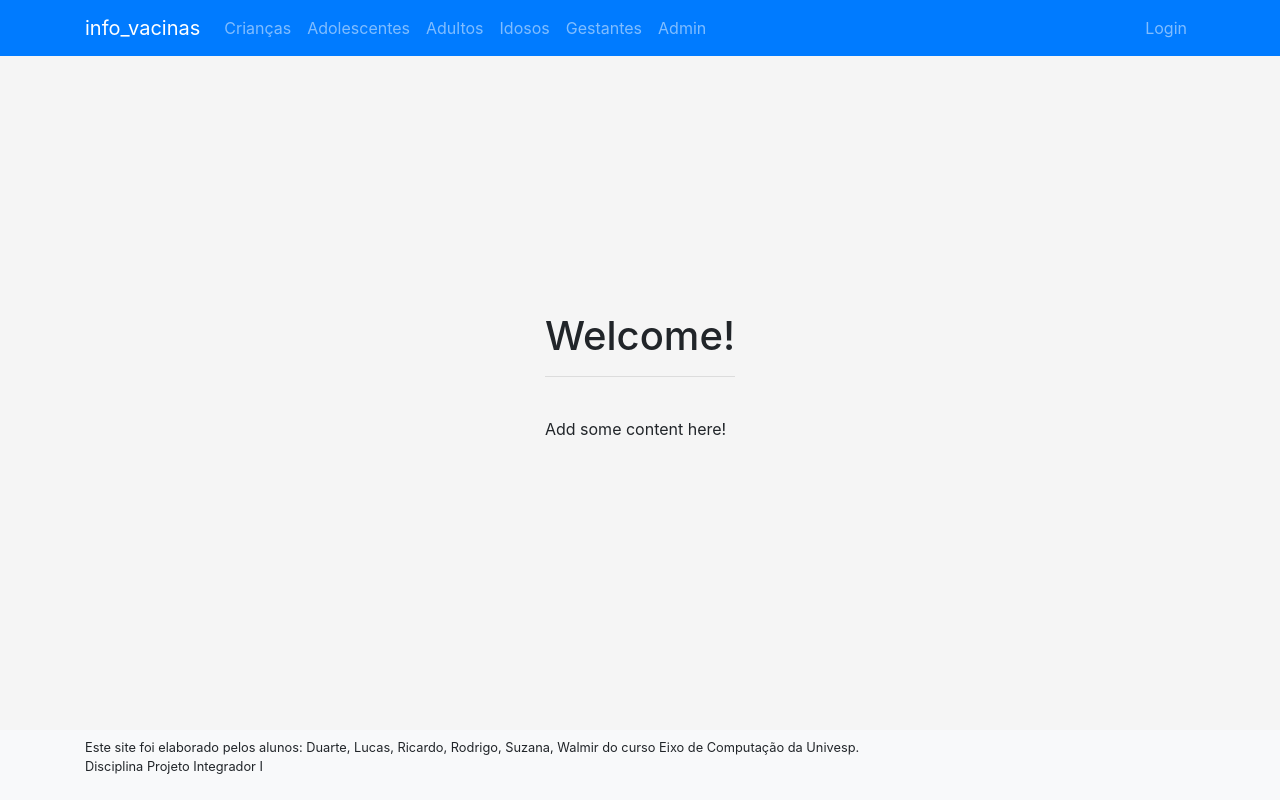
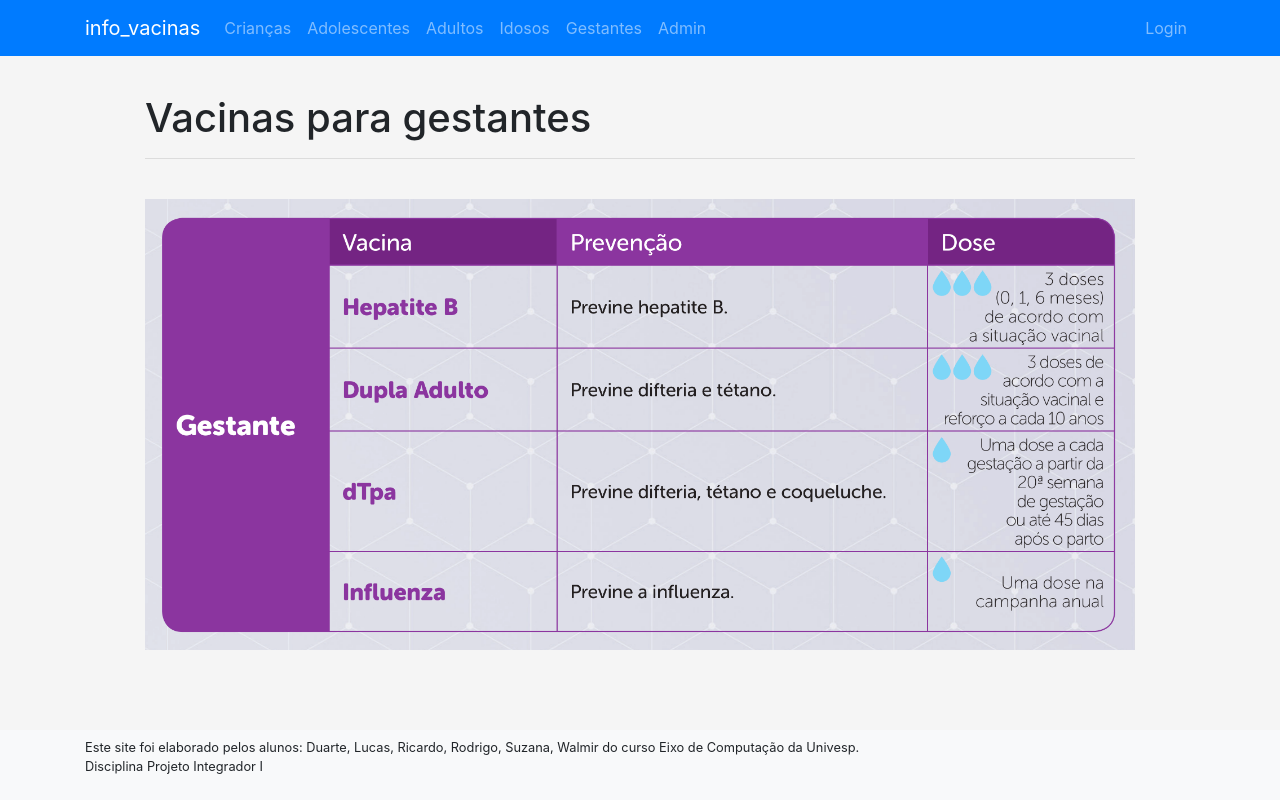
Before and after one commit to univesp-projeto-integrador-3/info_vacinas, a Flask app: page /gestantes/ in a window 1280 px wide. Run offline with Flask 2, Linux system fonts and the light colour scheme; parts of the project's set-up code (start-up, migrations or seed data) failed here and were passed over; some libraries are stand-ins or nearby versions.

Commit message:
ajustado inclusão das imagens com as vacinas

```diff
--- a/project/client/templates/calendario/adolescentes.html
+++ b/project/client/templates/calendario/adolescentes.html
@@ -4,7 +4,7 @@
 <div>
     <h1>Vacinas para adolescentes</h1>
     <hr><br>
-    <p>Add some content here!</p>
+    <img class="mb-4" src="{{url_for('static', filename='img/adolescentes.png')}}" width="990">
 </div>
 
 {% endblock %}
--- a/project/client/templates/calendario/adultos.html
+++ b/project/client/templates/calendario/adultos.html
@@ -4,7 +4,7 @@
 <div>
     <h1>Vacinas para adultos</h1>
     <hr><br>
-    <p>Add some content here!</p>
+    <img class="mb-4" src="{{url_for('static', filename='img/adultos.png')}}" width="990">
 </div>
 
 {% endblock %}
--- a/project/client/templates/calendario/gestantes.html
+++ b/project/client/templates/calendario/gestantes.html
@@ -2,9 +2,9 @@
 {% block content %}
 
 <div>
-    <h1>Welcome!</h1>
+    <h1>Vacinas para gestantes</h1>
     <hr><br>
-    <p>Add some content here!</p>
+    <img class="mb-4" src="{{url_for('static', filename='img/gestantes.png')}}" width="990">
 </div>
 
 {% endblock %}
--- a/project/client/templates/calendario/idosos.html
+++ b/project/client/templates/calendario/idosos.html
@@ -4,7 +4,9 @@
 <div>
     <h1>Vacinas para idosos</h1>
     <hr><br>
-    <p>Add some content here!</p>
+    <p>
+        <img class="mb-4" src="{{url_for('static', filename='img/idosos.png')}}" width="990">
+    </p>
 </div>
 
 {% endblock %}
```
